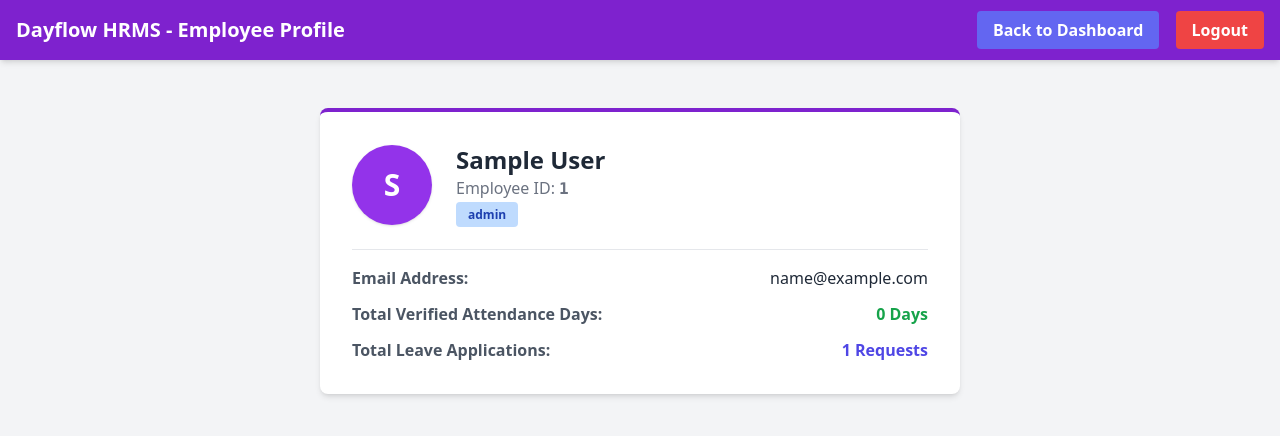
After one commit to SamarthDMahajan/Odoo-Hackathon-Dayflow, a Flask app: page /profile in a window 1280 px wide. The commit adds this page. Shown: the top 436 px of the page. Run offline with Flask 3, Linux system fonts and the light colour scheme; the visitor is signed in with stand-in values (Sample User, id 1); tables that the repository leaves empty hold one stand-in row (values such as "Sample post"); some libraries are stand-ins or nearby versions.

Commit message:
Add employee profile view module matching design wireframes

```diff
--- a/app.py
+++ b/app.py
@@ -262,6 +262,17 @@ def audit_logs():
     logs = AuditLog.query.order_by(AuditLog.id.desc()).all()
     return render_template('audit_logs.html', logs=logs, name=session.get('name'), role=session.get('role'))
 
+@app.route('/profile')
+def profile():
+    if 'user_id' not in session:
+        return redirect(url_for('index'))
+
+    user = User.query.get(session['user_id'])
+    days_present = Attendance.query.filter_by(user_id=user.id, status='Present').count()
+    total_leaves = Leave.query.filter_by(user_id=user.id).count()
+
+    return render_template('profile.html', user=user, days_present=days_present, total_leaves=total_leaves, name=user.name, role=user.role)
+
 if __name__ == '__main__':
     with app.app_context():
         db.create_all()
--- /dev/null
+++ b/templates/Profile.html
@@ -0,0 +1,50 @@
+<!DOCTYPE html>
+<html lang="en">
+<head>
+    <meta charset="UTF-8">
+    <meta name="viewport" content="width=device-width, initial-scale=1.0">
+    <title>Dayflow HRMS - My Profile</title>
+    <script src="https://cdn.tailwindcss.com"></script>
+</head>
+<body class="bg-gray-100">
+    <nav class="bg-purple-700 p-4 text-white flex justify-between items-center shadow-md">
+        <h1 class="text-xl font-bold">Dayflow HRMS - Employee Profile</h1>
+        <div>
+            <a href="/dashboard" class="bg-indigo-500 px-4 py-2 rounded hover:bg-indigo-600 transition font-bold mr-3">Back to Dashboard</a>
+            <a href="/logout" class="bg-red-500 px-4 py-2 rounded hover:bg-red-600 transition font-bold">Logout</a>
+        </div>
+    </nav>
+
+    <div class="container mx-auto mt-8 p-4 max-w-2xl">
+        <div class="bg-white p-8 rounded-lg shadow-md border-t-4 border-purple-700">
+            <div class="flex items-center space-x-6 mb-6">
+                <div class="bg-purple-600 text-white w-20 h-20 rounded-full flex items-center justify-center text-3xl font-bold shadow">
+                    {{ user.name[0] }}
+                </div>
+                <div>
+                    <h2 class="text-2xl font-bold text-gray-800">{{ user.name }}</h2>
+                    <p class="text-gray-500">Employee ID: <span class="font-mono font-semibold">{{ user.emp_id }}</span></p>
+                    <span class="px-3 py-1 rounded text-xs font-bold {% if user.role == 'Admin / HR' %}bg-purple-200 text-purple-800{% else %}bg-blue-200 text-blue-800{% endif %}">
+                        {{ user.role }}
+                    </span>
+                </div>
+            </div>
+
+            <div class="border-t pt-4 space-y-3">
+                <div class="flex justify-between">
+                    <span class="font-semibold text-gray-600">Email Address:</span>
+                    <span class="text-gray-800">{{ user.email }}</span>
+                </div>
+                <div class="flex justify-between">
+                    <span class="font-semibold text-gray-600">Total Verified Attendance Days:</span>
+                    <span class="text-green-600 font-bold">{{ days_present }} Days</span>
+                </div>
+                <div class="flex justify-between">
+                    <span class="font-semibold text-gray-600">Total Leave Applications:</span>
+                    <span class="text-indigo-600 font-bold">{{ total_leaves }} Requests</span>
+                </div>
+            </div>
+        </div>
+    </div>
+</body>
+</html>
--- a/templates/dashboard.html
+++ b/templates/dashboard.html
@@ -12,6 +12,7 @@
         <div>
             <a href="/payroll" class="bg-green-600 px-4 py-2 rounded hover:bg-green-700 transition font-bold mr-3">Payroll</a>
             <a href="/audit_logs" class="bg-gray-800 px-4 py-2 rounded hover:bg-gray-700 transition font-bold mr-3 text-white">Audit Logs</a>
+            <a href="/profile" class="bg-indigo-600 px-4 py-2 rounded hover:bg-indigo-700 transition font-bold mr-3 text-white">My Profile</a>
             <span class="mr-4 font-semibold">Welcome, {{ name }} ({{ role }})</span>
             <a href="/logout" class="bg-red-500 px-4 py-2 rounded hover:bg-red-600 transition font-bold">Logout</a>
         </div>
```
